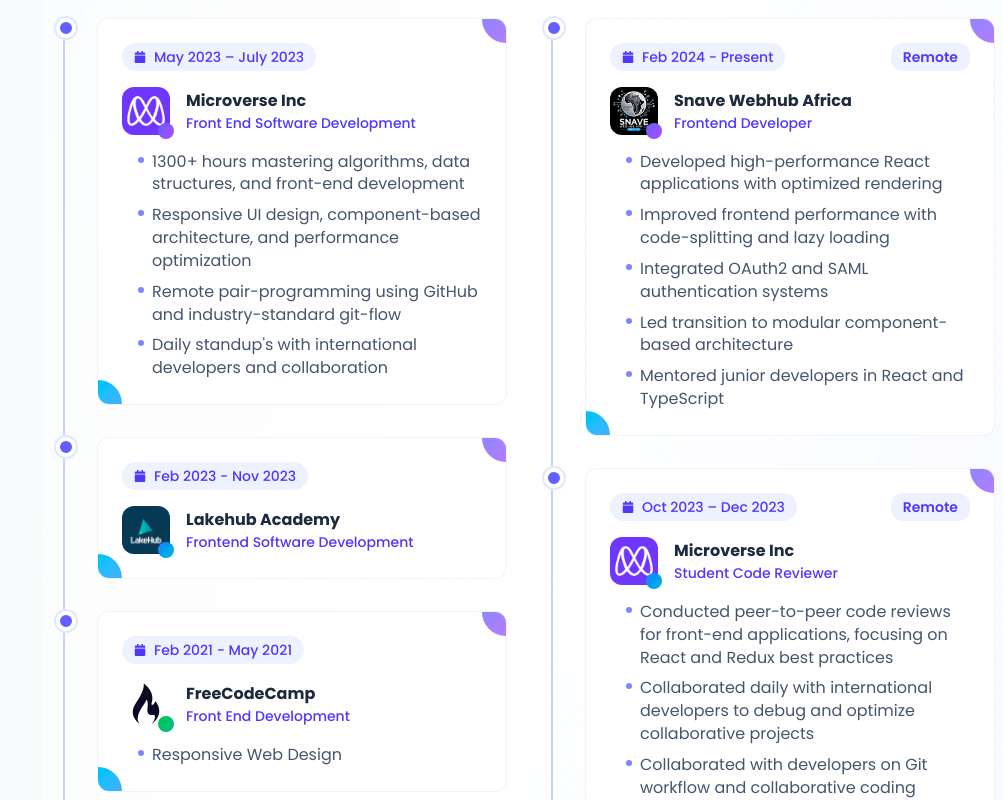
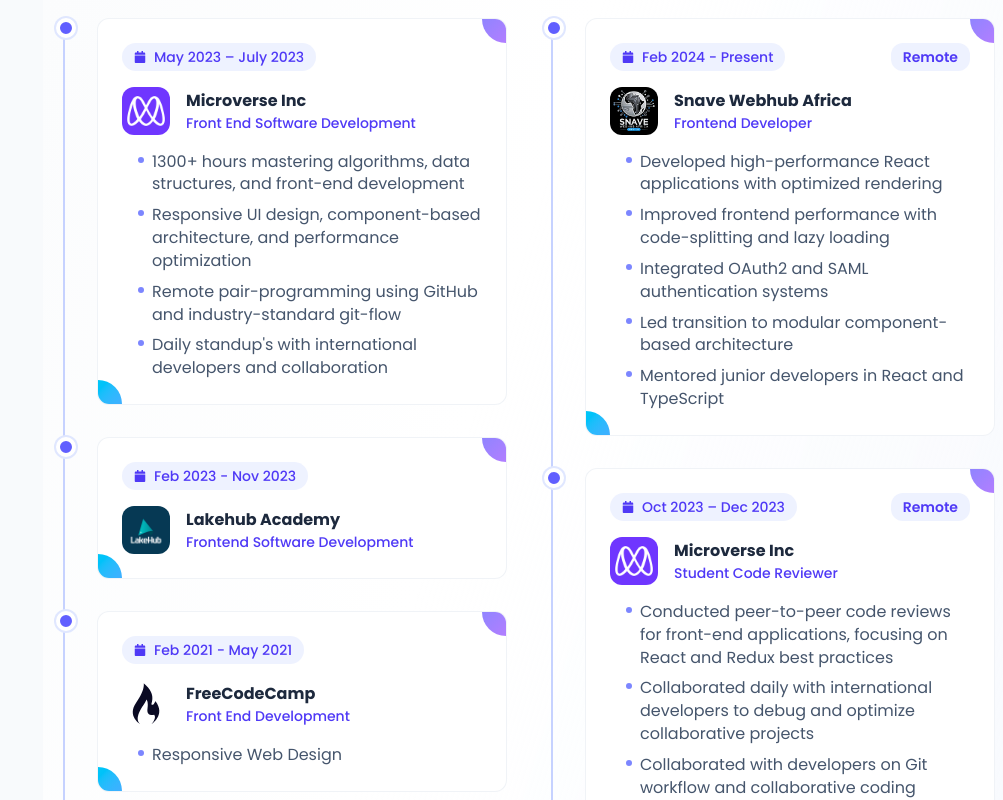
Before and after one commit to otwere/Otwere-Evans-Portfolio, a React (Vite) app: page /about in a window 1280 px wide. Shown: the part 1280-2080 px from the top of the page, without its empty margins (277-1280 px from the left). Built offline with nearby package versions, Linux system fonts and the light colour scheme.

Commit message:
accent-commited out

```diff
--- a/src/pages/About.tsx
+++ b/src/pages/About.tsx
@@ -215,7 +215,7 @@
                       <div className="mt-4 flex items-center gap-4">
                         <div className="relative">
                           <img src={edu.orgImg} alt={edu.org} className="h-12 w-12 rounded-xl object-cover" />
-                          <div className={`absolute -bottom-1 -right-1 h-4 w-4 rounded-full bg-gradient-to-br ${edu.accent}`}></div>
+                          {/* <div className={`absolute -bottom-1 -right-1 h-4 w-4 rounded-full bg-gradient-to-br ${edu.accent}`}></div> */}
                         </div>
                         <div>
                           <h4 className="font-bold text-slate-800">{edu.org}</h4>
@@ -328,7 +328,7 @@
                       <div className="mt-4 flex items-center gap-4">
                         <div className="relative">
                           <img src={exp.orgImg} alt={exp.org} className="h-12 w-12 rounded-xl object-cover" />
-                          <div className={`absolute -bottom-1 -right-1 h-4 w-4 rounded-full bg-gradient-to-br ${exp.accent}`}></div>
+                          {/* <div className={`absolute -bottom-1 -right-1 h-4 w-4 rounded-full bg-gradient-to-br ${exp.accent}`}></div> */}
                         </div>
                         <div>
                           <h4 className="font-bold text-slate-800">{exp.org}</h4>
```
